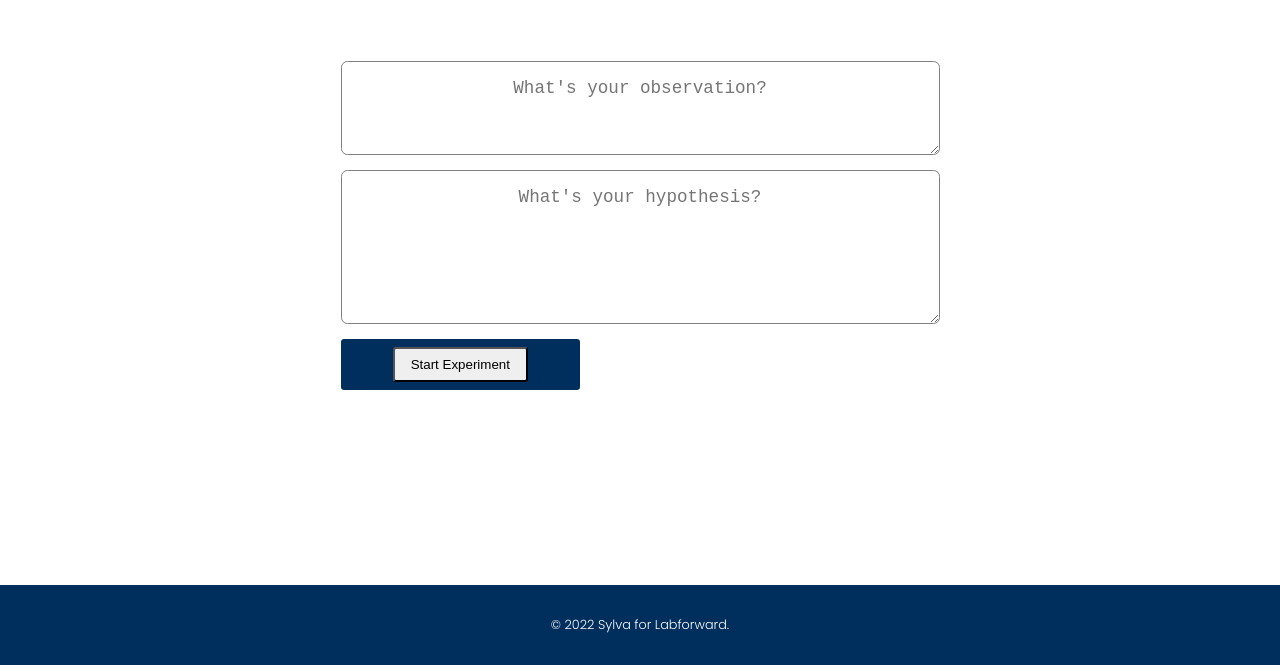
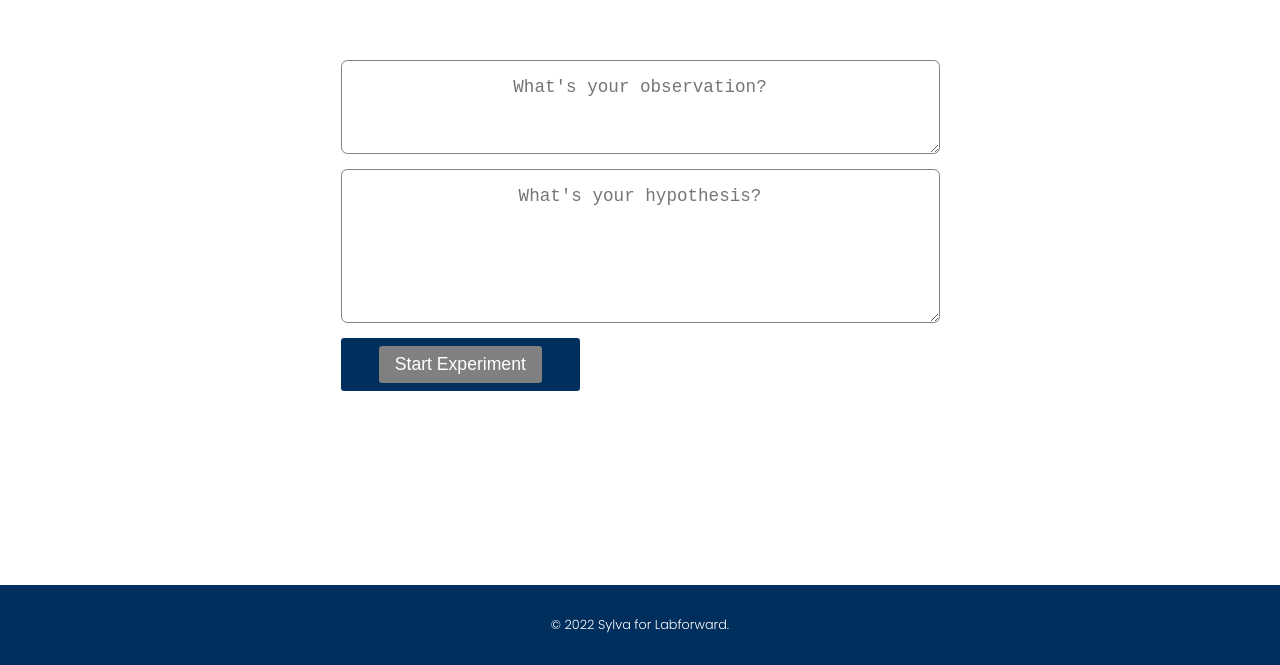
Before and after one commit to sylvaline/sylvaskilltest, a React (Create React App) app in the folder front-end/: page / in a window 1280 px wide. Shown: the part 135-800 px from the top of the page. Built offline with nearby package versions, Linux system fonts and the light colour scheme.

Commit message:
Added a home navigation in Experiment component

```diff
--- a/front-end/src/assets/scss/base.scss
+++ b/front-end/src/assets/scss/base.scss
@@ -24,9 +24,20 @@ body{
     button{
         padding: .5rem 1rem;
         border-radius: .2rem;
+        border: none;
+        font-size: 1.1rem;
+        outline: none;
+        color: white;
+        background-color: gray;
+        transition: all .5s linear;
+
+        &:hover{
+            background-color: rgb(92, 92, 92);
+        }
 
         @media screen and (max-width:40rem) {
-            padding: .2rem 1rem;
+            padding: .4rem 1rem;
+
 
         }
     }
--- a/front-end/src/components/StartPage.js
+++ b/front-end/src/components/StartPage.js
@@ -86,7 +86,7 @@ function StartPage({ history }) {
                 <div className="input_style">
                     {
                         isMobile ? <div className={on_obs_out ? "textarea mouse_out" : "textarea"}>
-                        <textarea placeholder="What's your observation?" value={observation} onChange={(e) => {setObservation(e.target.value); onObsMouseOut()}} rows="2" cols="24"></textarea>
+                        <textarea placeholder="What's your observation?" value={observation} onChange={(e) => {setObservation(e.target.value); onObsMouseOut()}} rows="2" cols="26"></textarea>
                     </div>
                         : <div className={on_obs_out ? "textarea mouse_out" : "textarea"}>
                             <textarea placeholder="What's your observation?" value={observation} onChange={(e) => {setObservation(e.target.value); onObsMouseOut()}} rows="3" cols="50"></textarea>
@@ -98,7 +98,7 @@ function StartPage({ history }) {
                 <div className="input_style">
                     {
                         isMobile ? <div className="textarea">
-                            <textarea placeholder="What's your hypothesis?" value={hypothesis} onChange={(e) => setHypothesis(e.target.value)} rows="6" cols="24">
+                            <textarea placeholder="What's your hypothesis?" value={hypothesis} onChange={(e) => setHypothesis(e.target.value)} rows="6" cols="26">
 
                             </textarea>
                         </div> : <div className="textarea">
```
